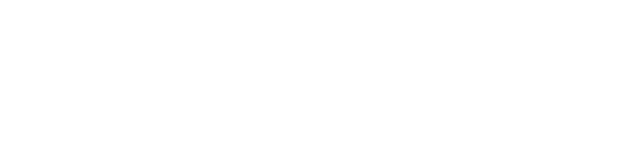
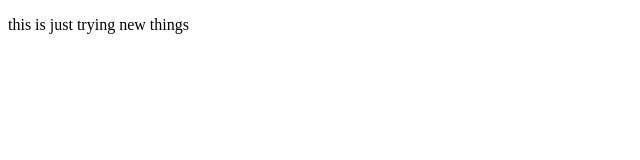
Before and after one commit to Joshwbiglight/myfirst, a plain HTML site: page index.html in a window 1280 px wide. Shown: the whole page, without its empty margins (0-640 px from the left). Drawn offline with Linux system fonts and the light colour scheme.

Commit message:
Testing on my new branch

```diff
--- a/index.html
+++ b/index.html
@@ -11,6 +11,7 @@
     </header>
 
     <main>
+      <p>this is just trying new things</p>
     </main>
 
     <footer>
```
